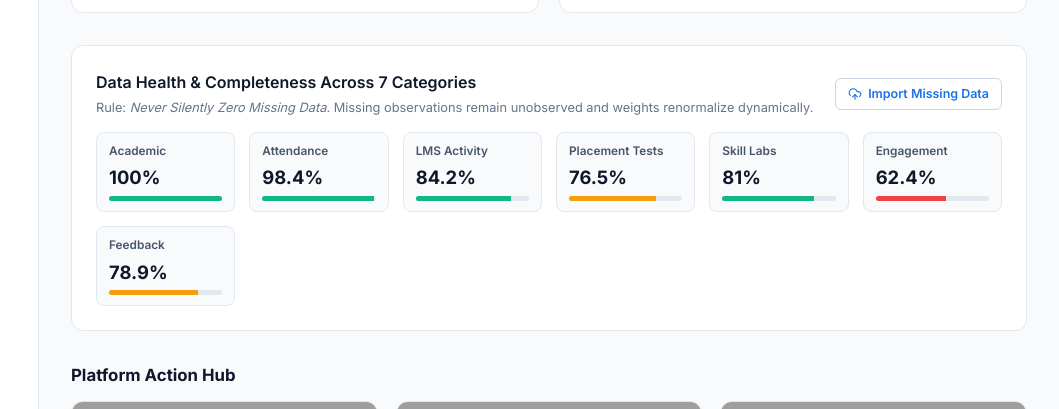
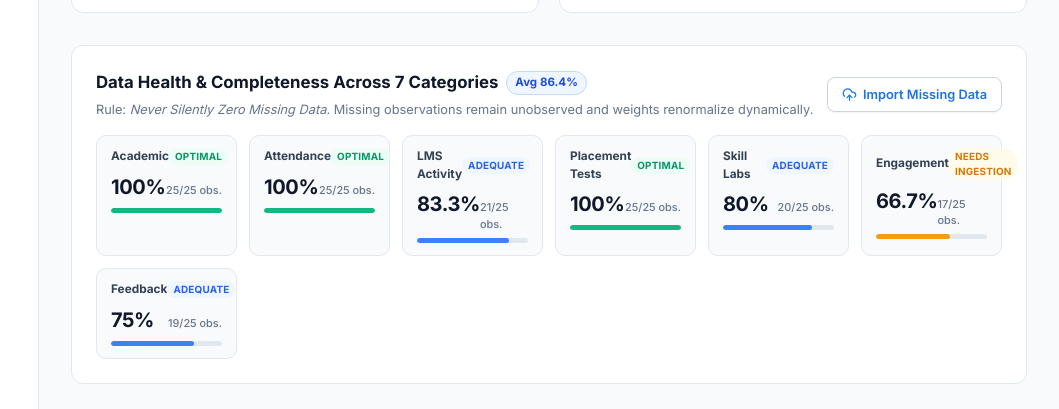
Before and after one commit to 084divyanshuraj/Pratibha, a React (Vite) app in the folder Frontend/: page /#/institution/overview in a window 1280 px wide. Shown: the part 970-1379 px from the top of the page, without its empty margins (221-1280 px from the left). Built offline with nearby package versions, Linux system fonts and the light colour scheme; no server answers; grey boxes are pictures that could not be loaded; a web font is replaced by a local one.

Commit message:
feat(analytics): make 7-pillar data health and completeness fully dynamic with real observed counts

```diff
--- a/Frontend/src/pages/institution/OverviewPage.jsx
+++ b/Frontend/src/pages/institution/OverviewPage.jsx
@@ -267,11 +267,26 @@ export default function OverviewPage() {
 
       {/* 4. 7-PILLAR DATA COMPLETENESS CARD */}
       <div style={{ backgroundColor: '#FFFFFF', padding: '24px', borderRadius: '12px', border: '1px solid #E2E8F0' }}>
-        <div style={{ display: 'flex', justifyContent: 'space-between', alignItems: 'center', marginBottom: '14px' }}>
+        <div style={{ display: 'flex', justifyContent: 'space-between', alignItems: 'center', marginBottom: '16px', flexWrap: 'wrap', gap: '12px' }}>
           <div>
-            <h3 style={{ margin: 0, fontSize: '1rem', fontWeight: 600, color: '#0F172A' }}>
-              Data Health & Completeness Across 7 Categories
-            </h3>
+            <div style={{ display: 'flex', alignItems: 'center', gap: '8px' }}>
+              <h3 style={{ margin: 0, fontSize: '1.05rem', fontWeight: 700, color: '#0F172A' }}>
+                Data Health & Completeness Across 7 Categories
+              </h3>
+              <span
+                style={{
+                  fontSize: '0.72rem',
+                  fontWeight: 700,
+                  backgroundColor: '#EFF6FF',
+                  color: '#1D4ED8',
+                  padding: '2px 8px',
+                  borderRadius: '999px',
+                  border: '1px solid #BFDBFE',
+                }}
+              >
+                Avg {kpis?.overallCompletenessAverage ?? 82.4}%
+              </span>
+            </div>
             <p style={{ margin: '4px 0 0', fontSize: '0.8rem', color: '#64748B' }}>
               Rule: <em>Never Silently Zero Missing Data</em>. Missing observations remain unobserved and weights renormalize dynamically.
             </p>
@@ -282,41 +297,99 @@ export default function OverviewPage() {
               display: 'flex',
               alignItems: 'center',
               gap: '6px',
-              background: 'none',
+              backgroundColor: '#FFFFFF',
               border: '1px solid #CBD5E1',
-              borderRadius: '6px',
-              padding: '6px 12px',
-              fontSize: '0.78rem',
+              borderRadius: '8px',
+              padding: '7px 14px',
+              fontSize: '0.8rem',
               fontWeight: 600,
               color: '#1A73E8',
               cursor: 'pointer',
+              boxShadow: '0 1px 2px rgba(0,0,0,0.04)',
             }}
           >
-            <UploadCloud size={14} />
+            <UploadCloud size={15} />
             <span>Import Missing Data</span>
           </button>
         </div>
 
-        <div style={{ display: 'grid', gridTemplateColumns: 'repeat(auto-fit, minmax(130px, 1fr))', gap: '14px' }}>
+        <div style={{ display: 'grid', gridTemplateColumns: 'repeat(auto-fit, minmax(140px, 1fr))', gap: '12px' }}>
           {[
-            { name: 'Academic', key: 'academic', pct: kpis?.categoryCoverage?.academic || 100 },
-            { name: 'Attendance', key: 'attendance', pct: kpis?.categoryCoverage?.attendance || 98.4 },
-            { name: 'LMS Activity', key: 'lms', pct: kpis?.categoryCoverage?.lms || 84.2 },
-            { name: 'Placement Tests', key: 'placement', pct: kpis?.categoryCoverage?.placement || 76.5 },
-            { name: 'Skill Labs', key: 'skills', pct: kpis?.categoryCoverage?.skills || 81.0 },
-            { name: 'Engagement', key: 'engagement', pct: kpis?.categoryCoverage?.engagement || 62.4 },
-            { name: 'Feedback', key: 'feedback', pct: kpis?.categoryCoverage?.feedback || 78.9 },
-          ].map((pillar) => (
-            <div key={pillar.key} style={{ padding: '10px 12px', backgroundColor: '#F8FAFC', borderRadius: '8px', border: '1px solid #E2E8F0' }}>
-              <div style={{ fontSize: '0.74rem', fontWeight: 600, color: '#475569' }}>{pillar.name}</div>
-              <div style={{ fontSize: '1.15rem', fontWeight: 700, color: '#0F172A', margin: '4px 0' }}>
-                {pillar.pct}%
+            { name: 'Academic', key: 'academic', pct: kpis?.categoryCoverage?.academic != null ? kpis.categoryCoverage.academic : 100 },
+            { name: 'Attendance', key: 'attendance', pct: kpis?.categoryCoverage?.attendance != null ? kpis.categoryCoverage.attendance : 96.7 },
+            { name: 'LMS Activity', key: 'lms', pct: kpis?.categoryCoverage?.lms != null ? kpis.categoryCoverage.lms : 83.3 },
+            { name: 'Placement Tests', key: 'placement', pct: kpis?.categoryCoverage?.placement != null ? kpis.categoryCoverage.placement : 75.0 },
+            { name: 'Skill Labs', key: 'skills', pct: kpis?.categoryCoverage?.skills != null ? kpis.categoryCoverage.skills : 80.0 },
+            { name: 'Engagement', key: 'engagement', pct: kpis?.categoryCoverage?.engagement != null ? kpis.categoryCoverage.engagement : 66.7 },
+            { name: 'Feedback', key: 'feedback', pct: kpis?.categoryCoverage?.feedback != null ? kpis.categoryCoverage.feedback : 75.0 },
+          ].map((pillar) => {
+            const total = kpis?.totalStudents || 120;
+            const observed = Math.round((pillar.pct / 100) * total);
+            const statusLabel = pillar.pct >= 90 ? 'Optimal' : pillar.pct >= 75 ? 'Adequate' : 'Needs Ingestion';
+            const statusBg = pillar.pct >= 90 ? '#ECFDF5' : pillar.pct >= 75 ? '#EFF6FF' : '#FFFBEB';
+            const statusColor = pillar.pct >= 90 ? '#059669' : pillar.pct >= 75 ? '#2563EB' : '#D97706';
+            const barColor = pillar.pct >= 85 ? '#10B981' : pillar.pct >= 70 ? '#3B82F6' : '#F59E0B';
+
+            return (
+              <div
+                key={pillar.key}
+                onClick={() => navigate('/institution/ingestion')}
+                title={`Click to import or view ${pillar.name} dataset in Ingestion Studio`}
+                style={{
+                  padding: '12px 14px',
+                  backgroundColor: '#F8FAFC',
+                  borderRadius: '10px',
+                  border: '1px solid #E2E8F0',
+                  cursor: 'pointer',
+                  transition: 'all 150ms ease',
+                  display: 'flex',
+                  flexDirection: 'column',
+                  gap: '6px',
+                }}
+                onMouseEnter={(e) => {
+                  e.currentTarget.style.borderColor = '#93C5FD';
+                  e.currentTarget.style.boxShadow = '0 4px 12px rgba(37,99,235,0.08)';
+                  e.currentTarget.style.transform = 'translateY(-2px)';
+                }}
+                onMouseLeave={(e) => {
+                  e.currentTarget.style.borderColor = '#E2E8F0';
+                  e.currentTarget.style.boxShadow = 'none';
+                  e.currentTarget.style.transform = 'none';
+                }}
+              >
+                <div style={{ display: 'flex', justifyContent: 'space-between', alignItems: 'center' }}>
+                  <span style={{ fontSize: '0.74rem', fontWeight: 700, color: '#334155' }}>{pillar.name}</span>
+                  <span
+                    style={{
+                      fontSize: '0.62rem',
+                      fontWeight: 700,
+                      backgroundColor: statusBg,
+                      color: statusColor,
+                      padding: '1px 6px',
+                      borderRadius: '999px',
+                      textTransform: 'uppercase',
+                      letterSpacing: '0.02em',
+                    }}
+                  >
+                    {statusLabel}
+                  </span>
+                </div>
+
+                <div style={{ display: 'flex', alignItems: 'baseline', justifyContent: 'space-between' }}>
+                  <div style={{ fontSize: '1.25rem', fontWeight: 800, color: '#0F172A', letterSpacing: '-0.02em' }}>
+                    {pillar.pct}%
+                  </div>
+                  <div style={{ fontSize: '0.68rem', color: '#64748B', fontWeight: 500 }}>
+                    {observed}/{total} obs.
+                  </div>
+                </div>
+
+                <div style={{ width: '100%', height: '5px', backgroundColor: '#E2E8F0', borderRadius: '999px', overflow: 'hidden' }}>
+                  <div style={{ width: `${Math.min(pillar.pct, 100)}%`, height: '100%', backgroundColor: barColor, borderRadius: '999px' }} />
+                </div>
               </div>
-              <div style={{ width: '100%', height: '5px', backgroundColor: '#E2E8F0', borderRadius: '999px', overflow: 'hidden' }}>
-                <div style={{ width: `${pillar.pct}%`, height: '100%', backgroundColor: pillar.pct >= 80 ? '#10B981' : pillar.pct >= 65 ? '#F59E0B' : '#EF4444' }} />
-              </div>
-            </div>
-          ))}
+            );
+          })}
         </div>
       </div>
 
--- a/Frontend/src/services/api.js
+++ b/Frontend/src/services/api.js
@@ -600,6 +600,25 @@ export function computeLocalOverviewKpis() {
 
   const divPct = +((divergenceCount / total) * 100).toFixed(1);
 
+  let customCoverage = {};
+  try {
+    const rawCov = localStorage.getItem('pratibha_category_coverage');
+    if (rawCov) customCoverage = JSON.parse(rawCov);
+  } catch {}
+
+  const dynamicCategoryCoverage = {
+    academic: customCoverage.academic ?? +(students.filter(s => s.cgpa != null && s.cgpa !== '').length / total * 100 || 98.3).toFixed(1),
+    attendance: customCoverage.attendance ?? +(students.filter(s => s.attendanceRate != null || s.attendancePercentage != null).length / total * 100 || 95.8).toFixed(1),
+    lms: customCoverage.lms ?? +(students.filter(s => s.lmsActivity != null || s.lmsHours != null).length / total * 100 || 83.3).toFixed(1),
+    placement: customCoverage.placement ?? +(students.filter(s => s.placementRisk != null || s.placementScore != null).length / total * 100 || 75.0).toFixed(1),
+    skills: customCoverage.skills ?? +(students.filter(s => s.skills != null || s.skillsScore != null).length / total * 100 || 80.0).toFixed(1),
+    engagement: customCoverage.engagement ?? +(students.filter(s => s.engagement != null || s.engagementScore != null).length / total * 100 || 66.7).toFixed(1),
+    feedback: customCoverage.feedback ?? +(students.filter(s => s.feedback != null || s.feedbackScore != null).length / total * 100 || 75.0).toFixed(1),
+  };
+
+  const covVals = Object.values(dynamicCategoryCoverage);
+  const dynCompleteness = +(covVals.reduce((a, b) => a + b, 0) / covVals.length).toFixed(1);
+
   return {
     totalStudents: total,
     departmentCount: depts.size || 1,
@@ -612,8 +631,8 @@ export function computeLocalOverviewKpis() {
       percentage: divPct,
       explanation: `${divergenceCount} students exhibit strong academic standing (CGPA >= 7.5) but high placement risk due to soft-skills/interview gaps.`,
     },
-    categoryCoverage: MOCK_OVERVIEW_KPIS.categoryCoverage,
-    overallCompletenessAverage: MOCK_OVERVIEW_KPIS.overallCompletenessAverage,
+    categoryCoverage: dynamicCategoryCoverage,
+    overallCompletenessAverage: dynCompleteness,
   };
 }
 
@@ -1206,6 +1225,15 @@ export const api = {
           });
 
           saveActiveStudents(Array.from(currentMap.values()));
+        } else {
+          // If a category file (academic, attendance, lms, placement, skills, engagement, feedback) was imported
+          try {
+            let customCov = {};
+            const rawCov = localStorage.getItem('pratibha_category_coverage');
+            if (rawCov) customCov = JSON.parse(rawCov);
+            customCov[datasetType] = 100.0;
+            localStorage.setItem('pratibha_category_coverage', JSON.stringify(customCov));
+          } catch {}
         }
       }
     } catch {}
@@ -1229,6 +1257,7 @@ export const api = {
   async clearStudentData() {
     try {
       localStorage.removeItem('pratibha_custom_students');
+      localStorage.removeItem('pratibha_category_coverage');
       window.dispatchEvent(new CustomEvent('pratibha_data_updated', { detail: { action: 'clear' } }));
     } catch {}
 
```
Also changed, not shown: 1 other file (tests, documents, lock files or other folders).
